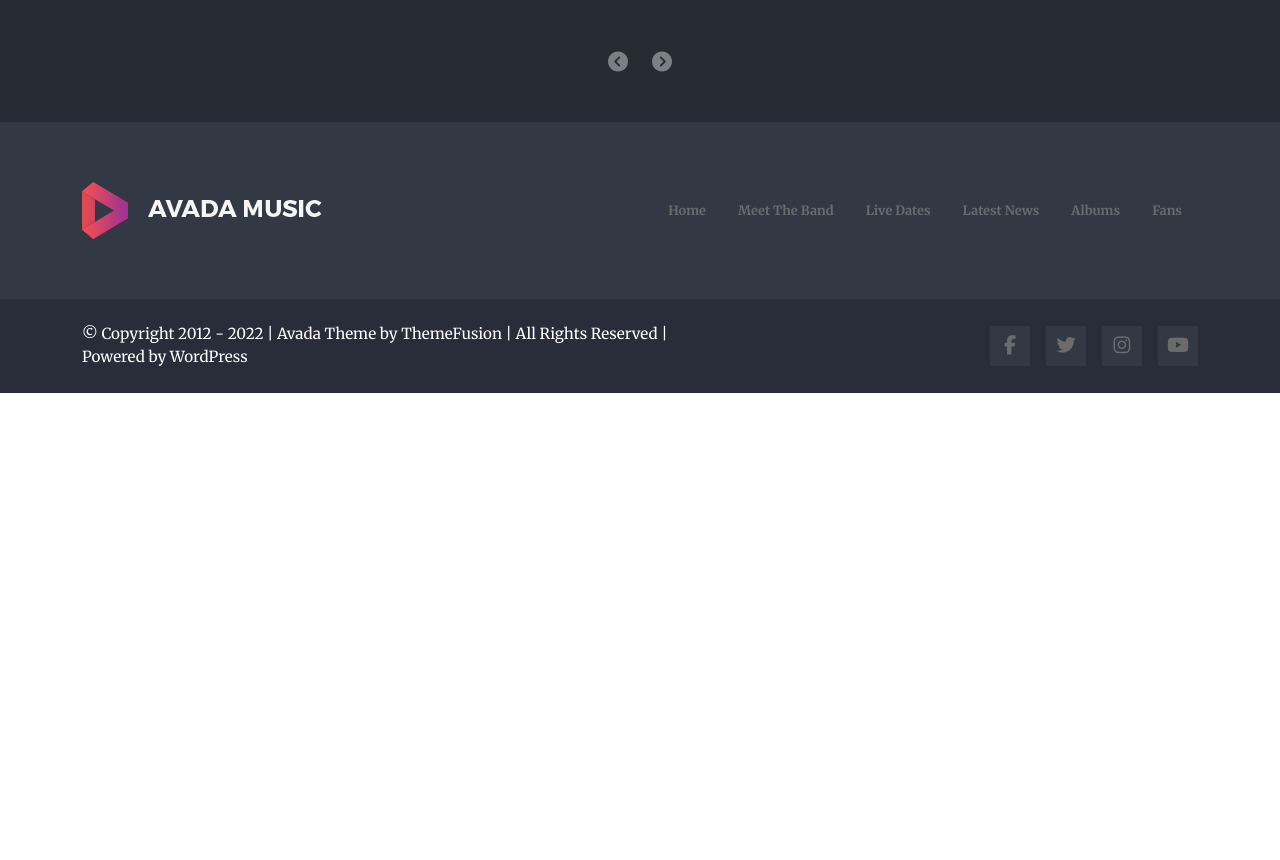
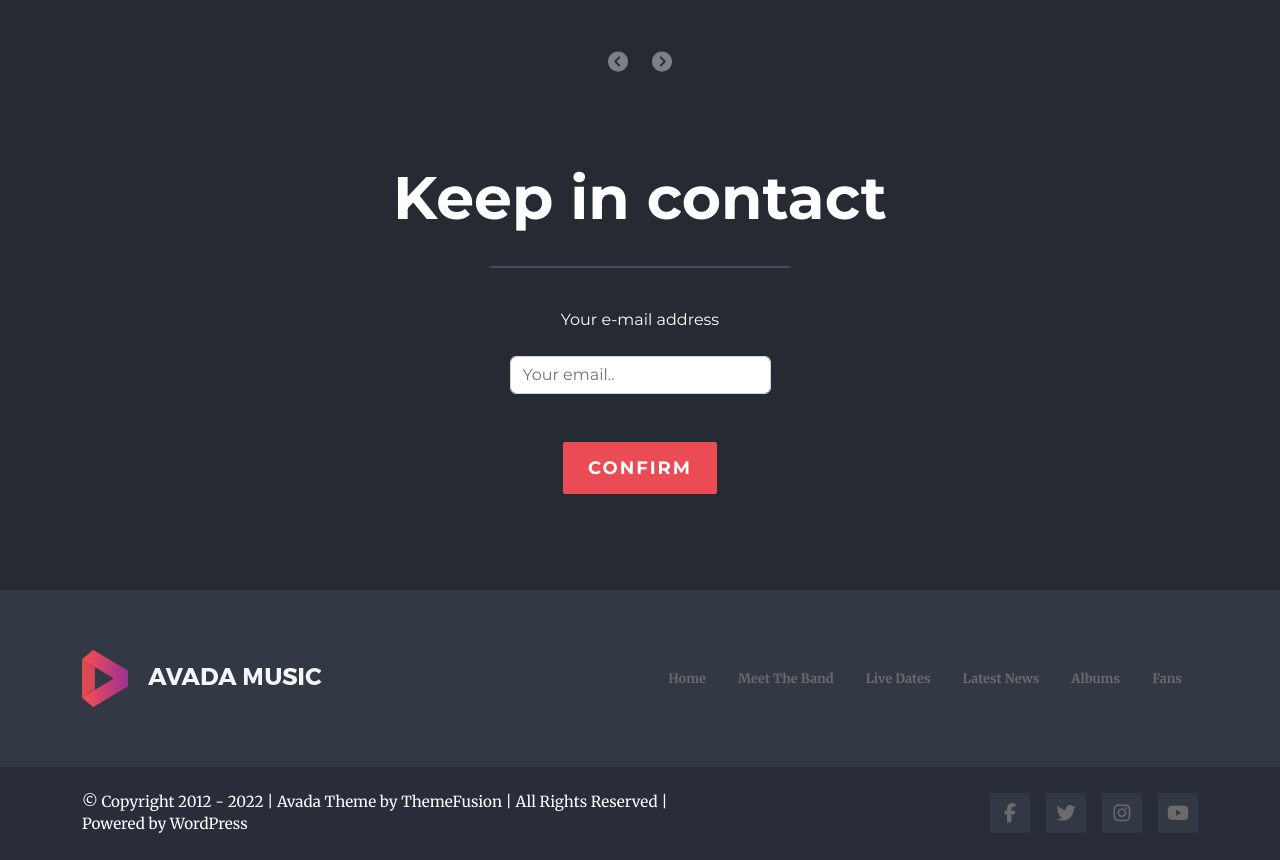
Before and after one commit to erica201193/OLD, a Vue app: page / in a window 1280 px wide. Shown: the part 5101-5961 px from the top of the page. Before the commit the page ends 5494 px from the top, so only its background shows below. Built offline with nearby package versions, Linux system fonts and the light colour scheme.

Commit message:
Last Updates

```diff
--- a/src/App.vue
+++ b/src/App.vue
@@ -1,14 +1,11 @@
 <template>
   <div id="app">
-    <!-- <nav class="d-flex justify-content-between align-items-center pt-3 px-5 my-navbar bg-dark">
-      <img src="/img/avada-music-logo-retina.png" alt="" class="navbar-logo">
-      <button @click="openMenu" class="navbar-toggle btn"><i class="fa-solid fa-bars fa-2x"></i></button>
-    </nav> -->
     <TheHeader></TheHeader>
     <BandNews></BandNews>
     <VideoPlayer></VideoPlayer>
     <LiveDates></LiveDates>
     <PhotoSlider></PhotoSlider>
+    <KeepInContact></KeepInContact>
     <TheFooter></TheFooter>
   </div>
 </template>
@@ -21,12 +18,13 @@ import TheFooter from './components/TheFooter.vue';
 import VideoPlayer from './components/VideoPlayer.vue';
 import LiveDates from './components/LiveDates.vue';
 import PhotoSlider from './components/PhotoSlider.vue';
+import KeepInContact from './components/KeepInContact.vue';
 
 
 
 export default {
   name: 'App',
-  components: { TheHeader, BandNews, TheFooter, VideoPlayer, LiveDates, PhotoSlider }
+  components: { TheHeader, BandNews, TheFooter, VideoPlayer, LiveDates, PhotoSlider, KeepInContact }
 }
 </script>
 
--- /dev/null
+++ b/src/components/KeepInContact.vue
@@ -0,0 +1,38 @@
+<template>
+    <div class="bg-darkgrey">
+        <div class="container">
+            <div class="pb-5 pt-4 text-center">
+                <h2 class="py-3">Keep in contact</h2>
+                <div class="custom-hr my-3"></div>
+                <div class="row justify-content-center">
+                    <div class="col-3">
+                        <div class="">
+                            <label for="exampleInputEmail1" class="py-4">Your e-mail address</label>
+                            <input type="email" class="form-control" id="exampleInputEmail1"
+                                aria-describedby="emailHelp" placeholder="Your email..">
+
+                            <button type="submit" class="custom-btn btn-pink book-btn my-5 px-4">Confirm</button>
+                        </div>
+                    </div>
+                </div>
+            </div>
+        </div>
+    </div>
+</template>
+
+<script>
+export default {
+    data() {
+        return {
+
+    }
+},
+methods: {
+
+}
+}
+</script>
+
+<style lang="scss" scoped>
+
+</style>
--- a/src/components/TheFooter.vue
+++ b/src/components/TheFooter.vue
@@ -115,6 +115,7 @@ export default {
 
         &:hover {
                 color:  #fff;
+                text-shadow: 0.3rem 0.5rem 1rem rgba(black, 1);
             }
     }
 }
@@ -147,7 +148,9 @@ export default {
 
 
         &:hover {
-            color:  #fff;
+            color:  white;
+            background-color: #eb4b54;
+            box-shadow: 0.3rem 0.5rem 1rem rgba(black, .5);
         }
     }
 }
```
